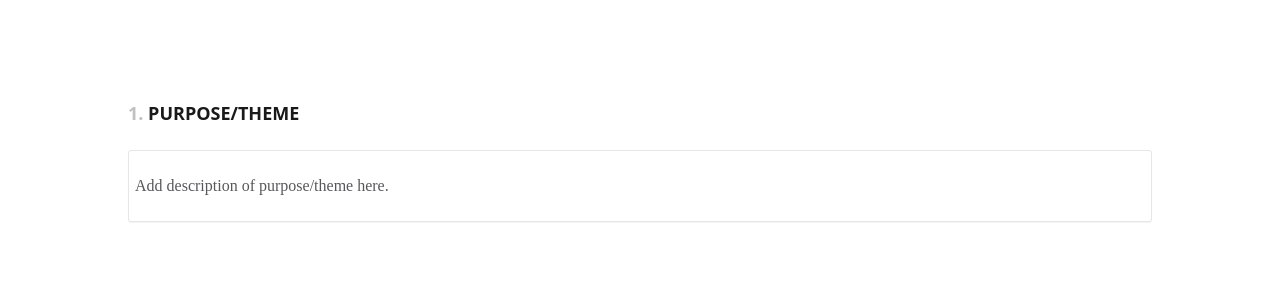
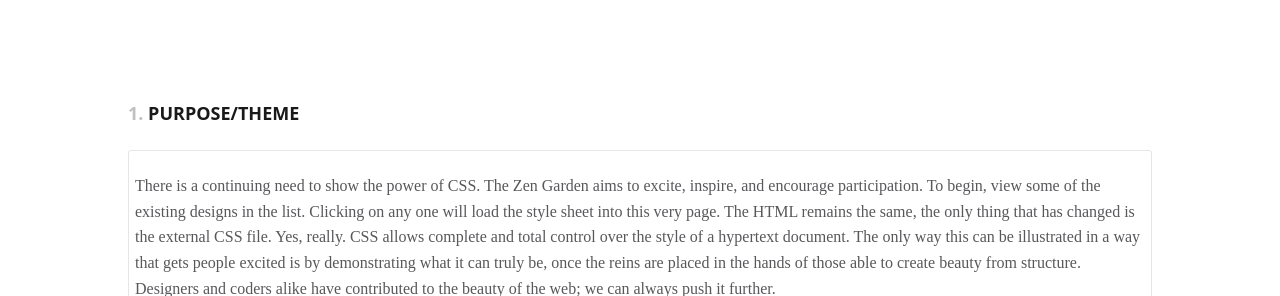
Before and after one commit to LeanneMK/zengarden, a plain HTML site: page index.html in a window 1280 px wide. Shown: the part 275-571 px from the top of the page. Drawn offline with Linux system fonts and the light colour scheme.

Commit message:
purpose, colors, typography, and navigation

```diff
--- a/index.html
+++ b/index.html
@@ -45,7 +45,9 @@
       <section id="purpose" class="cd-purpose">
         <h2>Purpose/Theme</h2>
 
-        <div class="cd-box"><p>Add description of purpose/theme here.</p></div>
+        <div class="cd-box"><p>There is a continuing need to show the power of CSS. The Zen Garden aims to excite, inspire, and encourage participation. To begin, view some of the existing designs in the list. Clicking on any one will load the style sheet into this very page. The HTML remains the same, the only thing that has changed is the external CSS file. Yes, really.
+
+          CSS allows complete and total control over the style of a hypertext document. The only way this can be illustrated in a way that gets people excited is by demonstrating what it can truly be, once the reins are placed in the hands of those able to create beauty from structure. Designers and coders alike have contributed to the beauty of the web; we can always push it further.</p></div>
       </section>
 
       <section id="branding" class="cd-branding">
```
